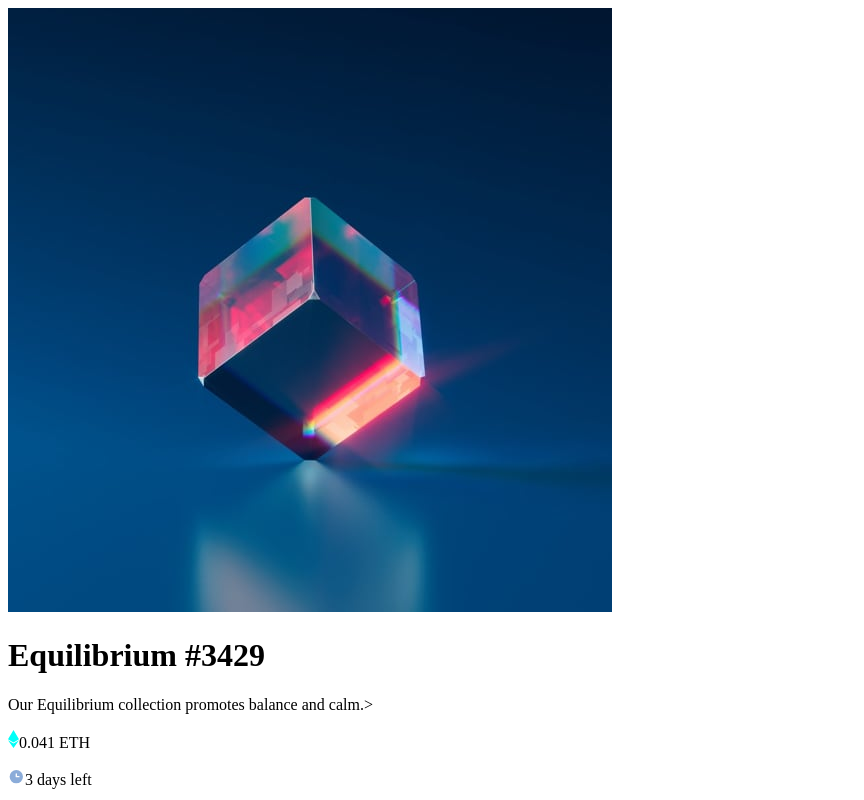
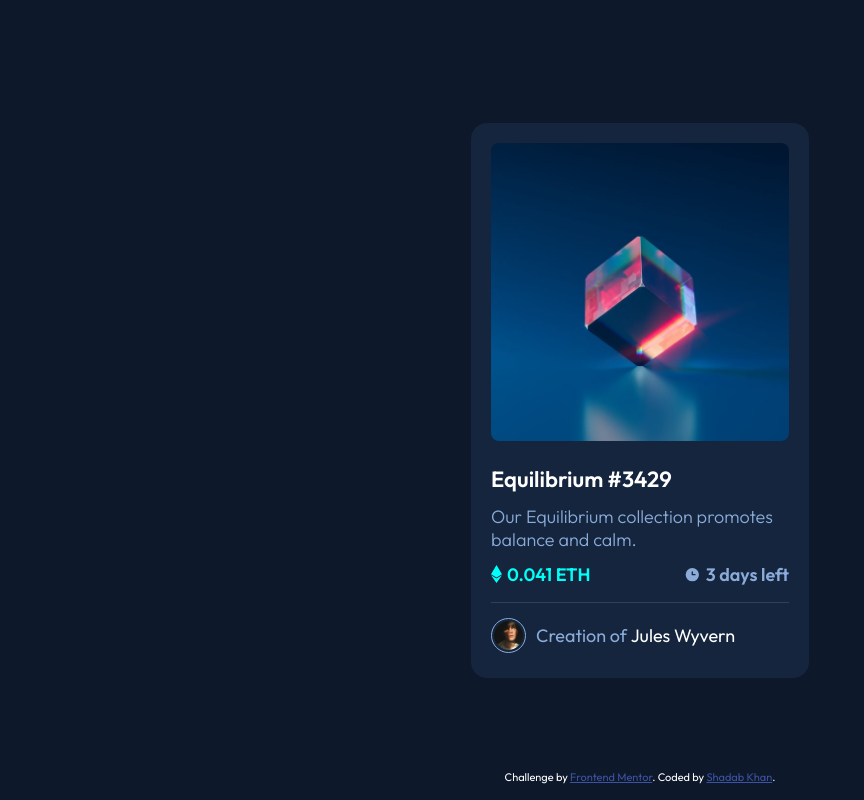
Before and after one commit to bentekku/nft-preview-card-component_frontendmentor, a plain HTML site: page index.html in a window 1280 px wide. Shown: the top 800 px of the page, without its empty margins (0-864 px from the left). Drawn offline with nearby package versions, Linux system fonts and the light colour scheme; files that its build step writes are made by us from their sources.

Commit message:
Styling complete

```diff
--- a/index.html
+++ b/index.html
@@ -35,7 +35,7 @@
         <div class="top">
           <h1 class="nft-title">Equilibrium #3429</h1>
           <p class="nft-description">
-            Our Equilibrium collection promotes balance and calm.>
+            Our Equilibrium collection promotes balance and calm.
           </p>
           <div class="stats">
             <p class="nft-price">
@@ -49,7 +49,7 @@
         <div class="btm">
           <p>
             <img src="images/image-avatar.png" alt="avatar" />Creation of
-            <span>Jules Wyvern</span>
+            <span>&nbsp;Jules Wyvern</span>
           </p>
         </div>
       </div>
--- a/main.scss
+++ b/main.scss
@@ -0,0 +1,144 @@
+@import url("https://fonts.googleapis.com/css2?family=Outfit:wght@300;400;600&display=swap");
+
+* {
+  margin: 0;
+  padding: 0;
+  box-sizing: border-box;
+}
+
+//// VARIABLES
+// Primary
+$soft-blue: hsl(215, 51%, 70%);
+$cyan: hsl(178, 100%, 50%);
+// Neutral
+$very-dark-blue-bg: hsl(217, 54%, 11%);
+$very-dark-blue-card-bg: hsl(216, 50%, 16%);
+$very-dark-blue-line: hsl(215, 32%, 27%);
+$white: hsl(0, 0%, 100%);
+
+body {
+  background-color: $very-dark-blue-bg;
+  font-family: "Outfit", sans-serif;
+  height: 100vh;
+  width: 100%;
+
+  display: flex;
+  justify-content: center;
+  align-items: center;
+  position: relative;
+}
+
+.attribution {
+  position: fixed;
+  bottom: 16px;
+  right: 0;
+  left: 0;
+  color: $white;
+  a,
+  a:visited {
+    color: $cyan;
+  }
+}
+
+.container {
+  background-color: $very-dark-blue-card-bg;
+  width: 338px;
+  padding: 20px;
+  border-radius: 16px;
+
+  display: flex;
+  flex-direction: column;
+  gap: 20px;
+
+  .left {
+    img {
+      width: 100%;
+      border-radius: 8px;
+    }
+  }
+
+  .right {
+    display: flex;
+    flex-direction: column;
+    justify-content: space-between;
+    gap: 10px;
+    .top {
+      display: flex;
+      flex-direction: column;
+      gap: 12px;
+      padding-bottom: 16px;
+      border-bottom: 1px solid $very-dark-blue-line;
+
+      .nft-title {
+        color: $white;
+        font-size: 22px;
+        font-weight: 600;
+      }
+      .nft-description {
+        color: $soft-blue;
+        font-size: 18px;
+        font-weight: 300;
+      }
+      .stats {
+        display: flex;
+        justify-content: space-between;
+        align-items: center;
+        .nft-price {
+          display: flex;
+          justify-content: center;
+          align-items: center;
+          gap: 5px;
+          color: $cyan;
+          font-size: 18px;
+          font-weight: 600;
+          color: $cyan;
+        }
+        .nft-time-left {
+          display: flex;
+          justify-content: center;
+          align-items: center;
+          gap: 5px;
+          color: $soft-blue;
+          font-size: 18px;
+          font-weight: 600;
+          color: $soft-blue;
+        }
+      }
+    }
+    .btm {
+      display: flex;
+      justify-content: flex-start;
+      align-items: center;
+      gap: 10px;
+      padding: 5px 0;
+      p {
+        color: $soft-blue;
+        font-size: 18px;
+        font-weight: 400;
+        display: flex;
+        justify-content: center;
+        align-items: center;
+        img {
+          width: 35px;
+          height: 35px;
+          border-radius: 50%;
+          border: 1px solid $soft-blue;
+          padding: 2px;
+          margin-right: 10px;
+          vertical-align: middle;
+        }
+        span {
+          color: $white;
+          font-weight: 400;
+          font-size: 18px;
+        }
+      }
+    }
+  }
+}
+
+@media screen and (max-width: 420px) {
+  .attribution {
+    display: none;
+  }
+}
```
Also changed, not shown: main.css (added), 1 other file.
